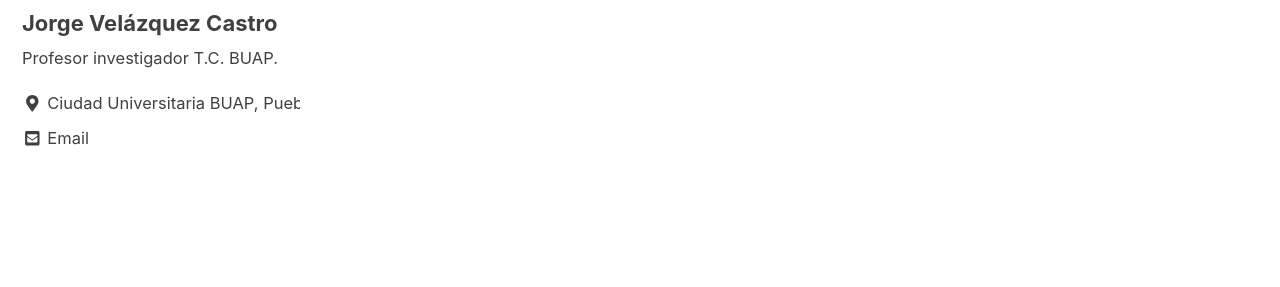
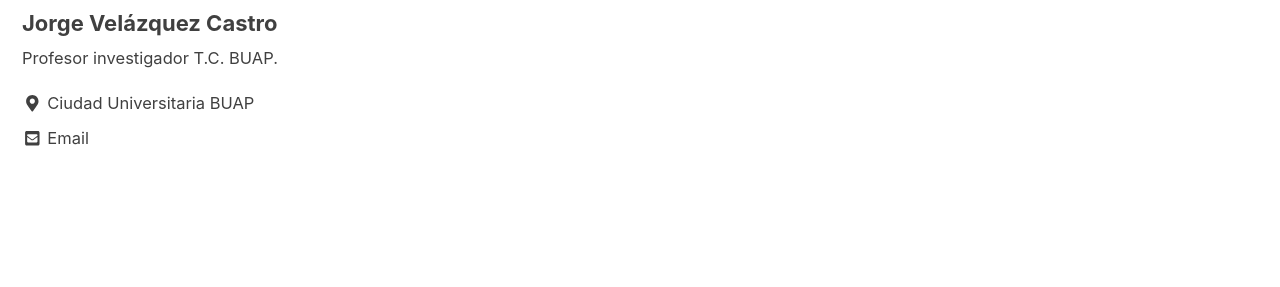
Before and after one commit to juliojx/jorgevc, a Jekyll site: the page built from index.html, in a window 1280 px wide. Shown: the part 274-561 px from the top of the page. Built offline with Jekyll 4.4.1, drawn with Linux system fonts in a browser that asks for light colours; cached includes are drawn as plain includes; nearby versions of some CDN libraries; the list of posts is cut into pages by our own code.

Commit message:
Initial commit

```diff
--- a/_config.yml
+++ b/_config.yml
@@ -104,7 +104,7 @@ author:
   name             : "Jorge Velázquez Castro"
   avatar           : "assets/images/Infoimages/bio-photo.jpg"
   bio              : "Profesor investigador T.C. BUAP."
-  location         : "Ciudad Universitaria BUAP, Puebla, México"
+  location         : "Ciudad Universitaria BUAP"
   email            : "https://www.researchgate.net/profile/Jorge_Velazquez-Castro"
   links:
     - label: "Email"
```
